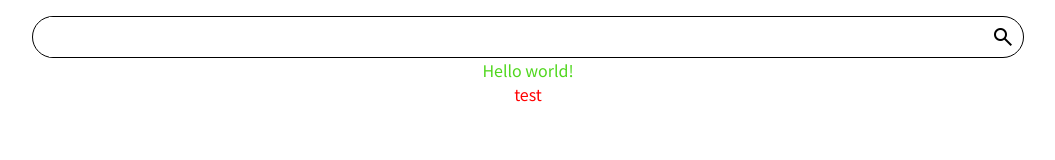
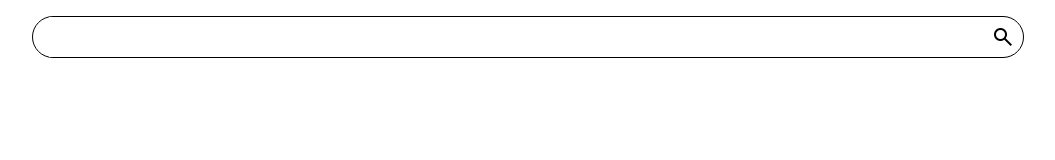
Before and after one commit to Landy510/weather-project, a React (Vite) app: page / in a window 1280 px wide. Shown: the top 160 px of the page, without its empty margins (112-1167 px from the left). Built offline with nearby package versions, Linux system fonts and the light colour scheme.

Commit message:
feat: accordion features 1. add - the layout of accordion 2. add - pass the searched results into accordion component

```diff
--- a/package.json
+++ b/package.json
@@ -12,6 +12,7 @@
   "dependencies": {
     "autoprefixer": "^10.4.16",
     "postcss": "^8.4.32",
+    "prop-types": "^15.8.1",
     "react": "^18.2.0",
     "react-dom": "^18.2.0",
     "sass": "^1.69.5"
--- a/src/App.jsx
+++ b/src/App.jsx
@@ -1,16 +1,11 @@
-import { useState } from 'react'
-import './App.scss'
-import SearchBar from './components/searchBar/SearchBar';
+import './App.scss';
+import SearchArea from './components/searchArea/SearchArea';
 
 function App() {
 
   return (
-    <div className='max-w-[1024px] px-3 pt-3 mx-auto text-center'>
-      <SearchBar />
-      <h1 className="text-[#50d71e]">
-        Hello world!
-      </h1>
-      <p className='test'>test</p>
+    <div className='max-w-[1024px] px-3 pt-3 mx-auto'>
+      <SearchArea />
     </div>
   )
 }
--- a/src/assets/styles/base/_base.scss
+++ b/src/assets/styles/base/_base.scss
@@ -9,3 +9,15 @@ img {
   height: auto;
   object-fit: cover;
 }
+
+::-webkit-scrollbar-track {
+  background: #E9E2F3;
+}
+
+::-webkit-scrollbar {
+  width: 3px;
+}
+
+::-webkit-scrollbar-thumb {
+  background-color: #000;
+}
--- /dev/null
+++ b/src/components/accordion/Accordion.jsx
@@ -0,0 +1,43 @@
+import PropTypes from 'prop-types';
+
+import AccordionItem from "../accordionItem/AccordionItem";
+
+const Accordion = ({
+  isAccordionShow,
+  setIsAccordionShow,
+  cityList
+}) => {
+  return (
+    <ul className={[
+      'absolute left-[0] right-[0] z-[1] mx-3 shadow-[0_0_8px_rgba(0,0,0,0.3)] rounded-[0.5rem] max-h-[14rem] overflow-y-auto bg-[#fff] duration-500',
+      isAccordionShow ? 'translate-y-3' : '-translate-y-[250%]'
+    ].join(' ')}>
+      {
+        cityList.length === 0 ?
+        <AccordionItem
+          isEmpty={true}
+          setIsAccordionShow={setIsAccordionShow}
+        />
+        :
+        cityList.map((city, index) => {
+          return <AccordionItem
+            key={index}
+            lat={city.lat}
+            lon={city.lon}
+            cityName={city.cityName}
+            setIsAccordionShow={setIsAccordionShow}
+            isEmpty={false}
+          />
+        })
+      }
+    </ul>
+  )
+}
+
+export default Accordion;
+
+Accordion.propTypes = {
+  isAccordionShow: PropTypes.bool,
+  setIsAccordionShow: PropTypes.func,
+  cityList: PropTypes.array
+}
--- /dev/null
+++ b/src/components/accordionItem/AccordionItem.jsx
@@ -0,0 +1,27 @@
+import PropTypes from 'prop-types';
+
+const AccordionItem = ({lat, lon, cityName, setIsAccordionShow, isEmpty}) => {
+  return (
+    <li
+      className="p-3 cursor-pointer hover:bg-slate-50"
+      onClick={() => setIsAccordionShow(false)}
+    >
+      {
+        isEmpty ?
+        <p>No Related Result</p>
+        :
+        cityName
+      }
+    </li>
+  )
+}
+
+export default AccordionItem;
+
+AccordionItem.propTypes = {
+  lat: PropTypes.number,
+  lon: PropTypes.number,
+  cityName: PropTypes.string,
+  setIsAccordionShow: PropTypes.func,
+  isEmpty: PropTypes.bool
+}
--- /dev/null
+++ b/src/components/searchArea/SearchArea.jsx
@@ -0,0 +1,24 @@
+import { useState } from 'react';
+import SearchBar from '../searchBar/SearchBar';
+import Accordion from '../accordion/Accordion';
+
+const SearchArea = () => {
+  const [isAccordionShow, setIsAccordionShow] = useState(false);
+  const [cityList, setCityList] = useState([]);
+
+  return (
+    <div className='relative'>
+      <SearchBar
+        setIsAccordionShow={setIsAccordionShow}
+        setCityList={setCityList}
+      />
+      <Accordion
+        isAccordionShow={isAccordionShow}
+        setIsAccordionShow={setIsAccordionShow}
+        cityList={cityList}
+      />
+    </div>
+  )
+}
+
+export default SearchArea;
--- a/src/components/searchBar/SearchBar.jsx
+++ b/src/components/searchBar/SearchBar.jsx
@@ -1,7 +1,8 @@
 import { useRef, useState } from "react";
+import PropTypes from 'prop-types';
 import { getCities } from "@/core/services/cities";
 
-const SearchBar = () => {
+const SearchBar = ({setIsAccordionShow, setCityList}) => {
   const [value, setValue] = useState('');
   const timerId = useRef(null);
 
@@ -16,7 +17,14 @@ const SearchBar = () => {
       try {
         const response = await getCities(inputVal);
         const result = await response.json();
-        console.log(result);
+        setCityList(
+          result.data.map(item => ({
+            lat: item.latitude,
+            lon: item.longitude,
+            cityName: `${item.name}, ${item.regionCode}, ${item.countryCode}`
+          }))
+        )
+        setIsAccordionShow(true);
       }
       catch(err) {
         console.error(err);
@@ -28,7 +36,7 @@ const SearchBar = () => {
   return (
     <form
       onSubmit={null}
-      className="flex items-center border-black border-[1px] border-solid rounded-[2rem] pl-3 pr-2"
+      className="relative z-[2] bg-[#fff] flex items-center border-black border-[1px] border-solid rounded-[2rem] pl-3 pr-2"
     >
       <input
         className="grow"
@@ -42,3 +50,8 @@ const SearchBar = () => {
 }
 
 export default SearchBar;
+
+SearchBar.propTypes = {
+  setIsAccordionShow: PropTypes.func,
+  setCityList: PropTypes.func
+}
--- a/src/core/services/cities.js
+++ b/src/core/services/cities.js
@@ -1,6 +1,6 @@
 import { fetchGet } from "./api";
 
-const DOMAIN_NAME = 'https://wft-geo-db.p.rapidapi.com/v1/geo/adminDivisions';
+const DOMAIN_NAME = 'https://wft-geo-db.p.rapidapi.com/v1/geo/cities';
 const options = {
   headers: {
     'X-RapidAPI-Key': '62a23717d6mshb15366fbbcac818p1b0569jsn18aec26226b2',
@@ -9,5 +9,5 @@ const options = {
 }
 
 export function getCities(cityName) {
-  return fetchGet(`${DOMAIN_NAME}?maxPopulation=1000000&namePrefix=${cityName}`, options);
+  return fetchGet(`${DOMAIN_NAME}?namePrefix=${cityName}`, options);
 }
```
Also changed, not shown: 1 other file (tests, documents, lock files or other folders).
